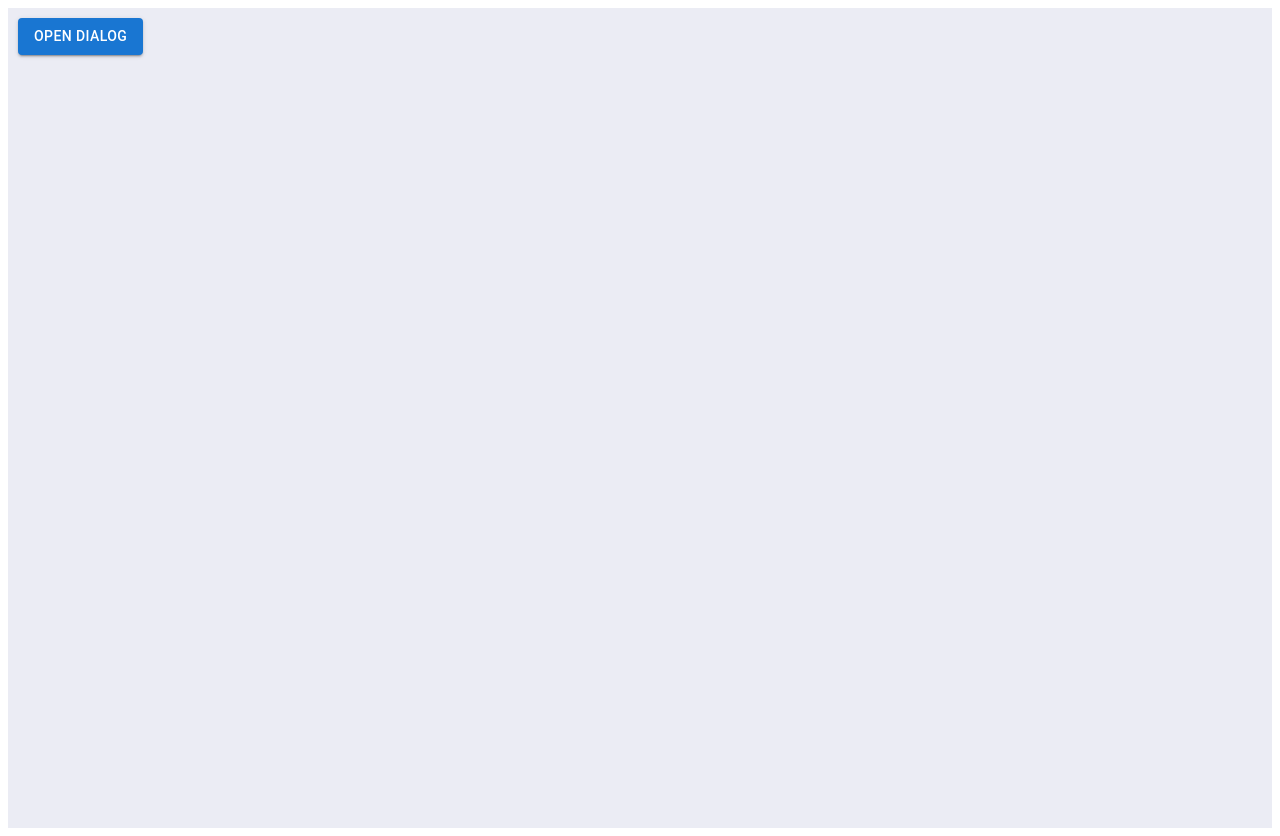
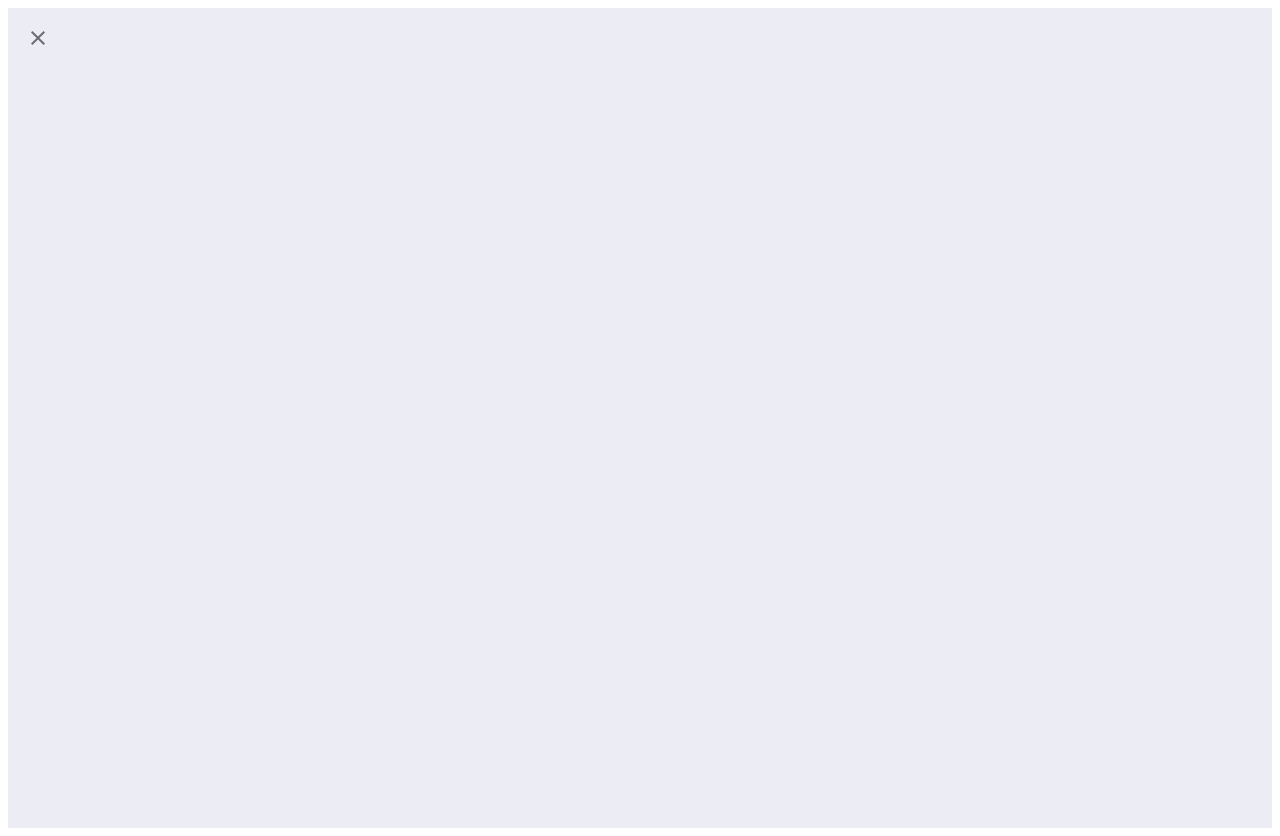
Before and after one commit to Sizzlesina/MUI_course, a React (Vite) app in the folder mui-tutorial/: page / in a window 1280 px wide. Built offline with nearby package versions, Linux system fonts and the light colour scheme.

Commit message:
Tooltip examples added

```diff
--- a/mui-tutorial/src/App.jsx
+++ b/mui-tutorial/src/App.jsx
@@ -32,6 +32,7 @@ import DialogExamples from "./advance-components/DialogExamples";
 import DrawerExamples from "./advance-components/DrawerExamples";
 import MenuExamples from "./advance-components/MenuExamples";
 import SnackbarExamples from "./advance-components/SnackbarExamples";
+import TooltipExamples from "./advance-components/TooltipExamples";
 
 function App() {
   return (
@@ -82,7 +83,8 @@ function App() {
       {/* <DrawerExamples /> */}
       {/* <MenuExamples /> */}
       {/* <SnackbarExamples /> */}
-      <DialogExamples />
+      {/* <DialogExamples /> */}
+      <TooltipExamples />
     </div>
   );
 }
--- /dev/null
+++ b/mui-tutorial/src/advance-components/TooltipExamples.jsx
@@ -0,0 +1,22 @@
+/** @format */
+
+import { IconButton, Tooltip } from "@mui/material";
+import CloseIcon from "@mui/icons-material/Close";
+function TooltipExamples() {
+  return (
+    <div
+      style={{
+        backgroundColor: "#EBECF4",
+        height: "100vh",
+        padding: 10,
+      }}>
+      <Tooltip title='To close the button press it'>
+        <IconButton>
+          <CloseIcon />
+        </IconButton>
+      </Tooltip>
+    </div>
+  );
+}
+
+export default TooltipExamples;
```
Also changed, not shown: 1 other file (tests, documents, lock files or other folders).
